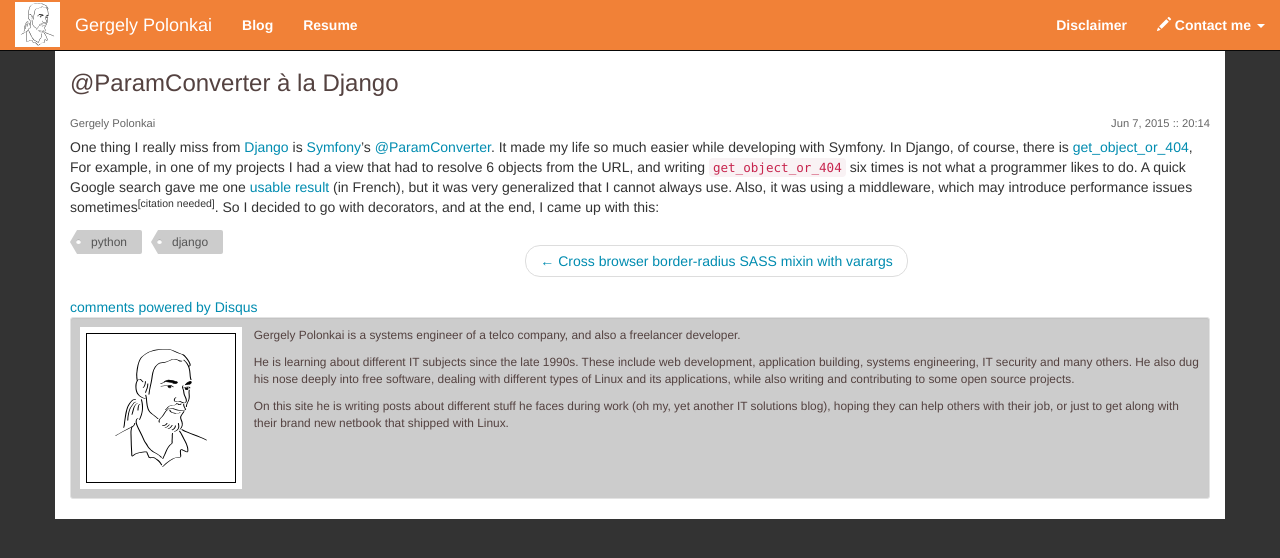
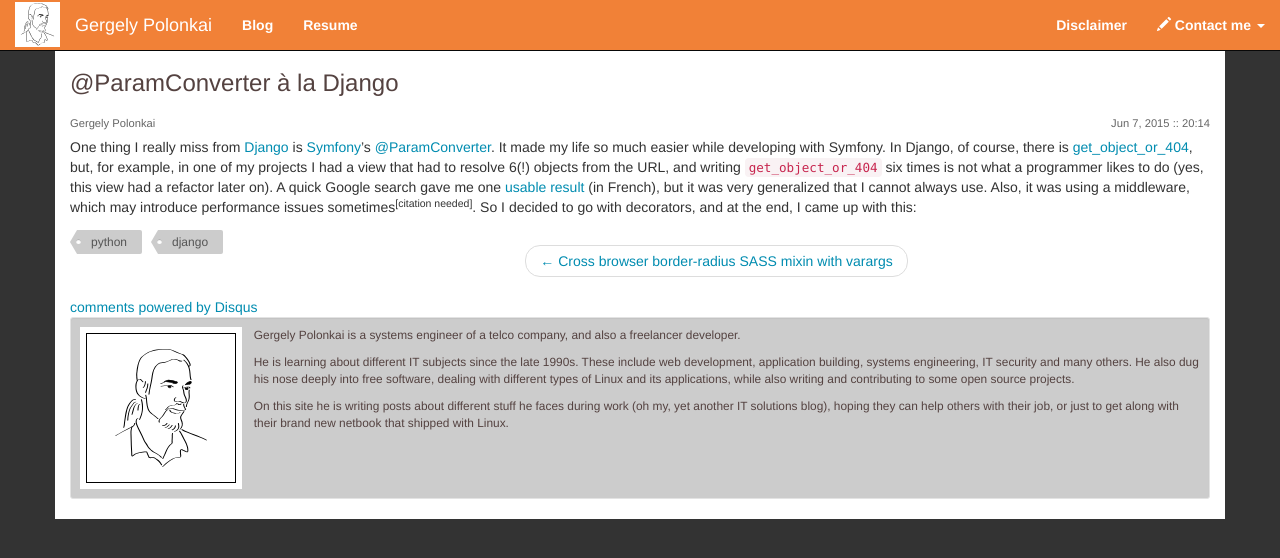
Before and after one commit to gergelypolonkai/gergelypolonkai.github.io, a Jekyll site: the page built from _posts/2015-06-07-paramconverter-a-la-django.markdown, in a window 1280 px wide. Shown: the top 558 px of the page. Built offline with Jekyll 4.4.1, drawn with Linux system fonts in a browser that asks for light colours; nearby versions of some CDN libraries; comment, search, counter and statistics services are not loaded.

Commit message:
Grammar fix

```diff
--- a/_posts/2015-06-07-paramconverter-a-la-django.markdown
+++ b/_posts/2015-06-07-paramconverter-a-la-django.markdown
@@ -14,13 +14,15 @@
 made my life so much easier while developing with Symfony. In Django,
 of course, there is
 [get_object_or_404](https://docs.djangoproject.com/en/dev/topics/http/shortcuts/#get-object-or-404),
-For example, in one of my projects I had a view that had to resolve 6
-objects from the URL, and writing `get_object_or_404` six times is not
-what a programmer likes to do. A quick Google search gave me one
-[usable result](http://openclassrooms.com/forum/sujet/middleware-django-genre-paramconverter-doctrine)
-(in French), but it was very generalized that I cannot always
-use. Also, it was using a middleware, which may introduce performance
-issues sometimes<sup>[citation needed]</sup>. So I decided to go with decorators, and at the end, I came up with this:
+but, for example, in one of my projects I had a view that had to resolve 6(!)
+objects from the URL, and writing `get_object_or_404` six times is not what a
+programmer likes to do (yes, this view had a refactor later on). A quick Google
+search gave me one [usable
+result](http://openclassrooms.com/forum/sujet/middleware-django-genre-paramconverter-doctrine)
+(in French), but it was very generalized that I cannot always use. Also, it was
+using a middleware, which may introduce performance issues
+sometimes<sup>[citation needed]</sup>. So I decided to go with decorators, and
+at the end, I came up with this:
 
 {% gist gergelypolonkai/498a32297f39b4960ad7 helper.py %}
 
```
